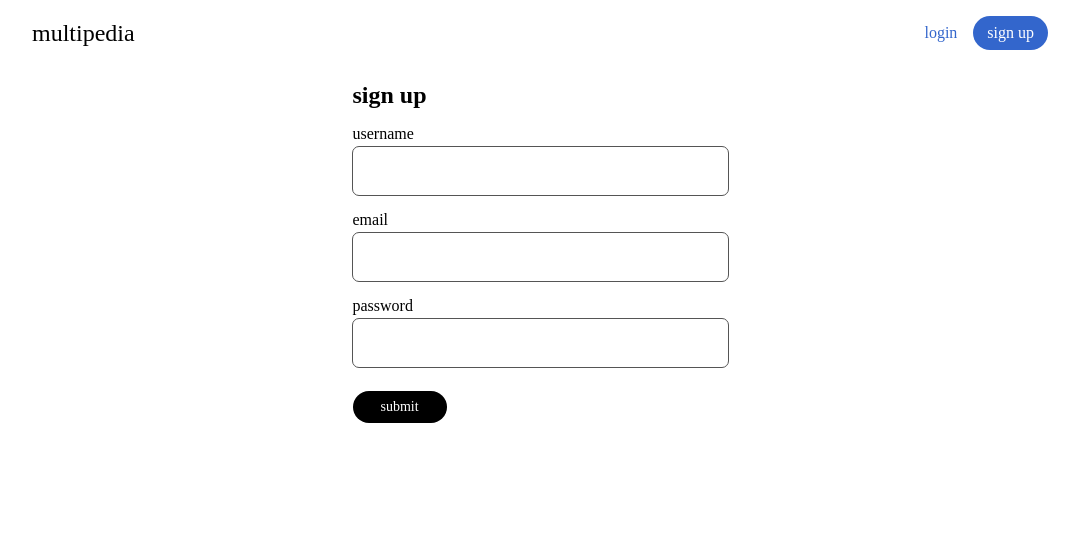
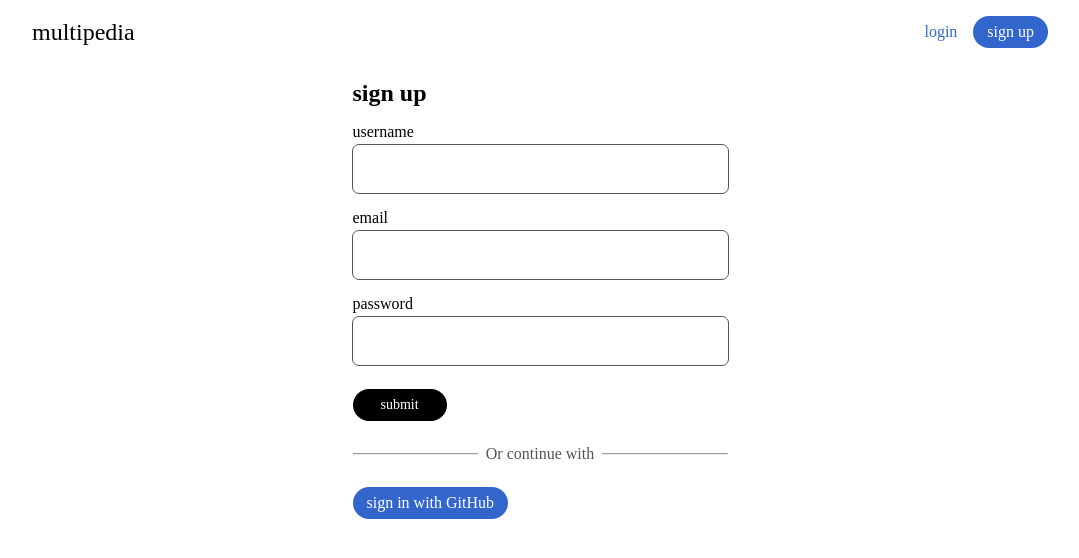
Before and after one commit to sinskiy/multipedia, a React (Vite) app in the folder frontend/: page /sign-up in a window 1280 px wide. Shown: the top 558 px of the page, without its empty margins (100-1179 px from the left). Built offline with nearby package versions, Linux system fonts and the light colour scheme; no server answers.

Commit message:
feat: add github oauth

```diff
--- a/frontend/src/atomics.module.css
+++ b/frontend/src/atomics.module.css
@@ -1,8 +1,14 @@
 .link-button {
+  padding: 0 0.875rem;
+  /* padding: 0.5rem 0.875rem; */
   background-color: var(--link);
   color: var(--background);
-  padding: 0.5rem 0.875rem;
   border-radius: var(--rounding-base);
+
+  height: 2rem;
+  display: flex;
+  align-items: center;
+  width: fit-content;
 }
 
 .centered-section {
--- /dev/null
+++ b/frontend/src/components/oauth.tsx
@@ -0,0 +1,12 @@
+import atomics from "../atomics.module.css";
+
+export default function OAuth() {
+  return (
+    <a
+      href={import.meta.env.VITE_STRAPI_BASE_URL + "/connect/github/callback"}
+      className={atomics["link-button"]}
+    >
+      sign in with GitHub
+    </a>
+  );
+}
--- a/frontend/src/index.css
+++ b/frontend/src/index.css
@@ -23,6 +23,8 @@ body {
   max-width: 1024px;
   margin: 1rem auto;
   padding: 0 0.25rem;
+  background-color: var(--background);
+  color: var(--primary);
 }
 
 h1,
--- a/frontend/src/pages/sign-up.tsx
+++ b/frontend/src/pages/sign-up.tsx
@@ -6,6 +6,8 @@ import { signUpAction } from "../lib/actions/sign-up-action";
 import { Redirect } from "wouter";
 import { useUser } from "../lib/utils/context";
 import { User } from "../context/user-context";
+import OAuth from "../components/oauth";
+import Hr from "../ui/hr";
 
 export default function SignUp() {
   const [result, setResult] = useState<null | Record<string, unknown>>(null);
@@ -34,6 +36,8 @@ export default function SignUp() {
         <InputField id="email" type="email" error={zodErrors?.email} />
         <InputField id="password" type="password" error={zodErrors?.password} />
       </Form>
+      <Hr label="Or continue with" />
+      <OAuth />
     </section>
   );
 }
--- /dev/null
+++ b/frontend/src/ui/hr.module.css
@@ -0,0 +1,19 @@
+.wrapper {
+  position: relative;
+  color: var(--secondary);
+  margin: 1.5rem 0;
+}
+
+.hr {
+  position: absolute;
+  inset: 0;
+  z-index: -1;
+  border-color: inherit;
+}
+
+.label {
+  background-color: var(--background);
+  margin: auto;
+  padding: 0 0.5rem;
+  width: fit-content;
+}
--- /dev/null
+++ b/frontend/src/ui/hr.tsx
@@ -0,0 +1,14 @@
+import classes from "./hr.module.css";
+
+interface HrProps {
+  label: string;
+}
+
+export default function Hr({ label }: HrProps) {
+  return (
+    <div className={classes.wrapper}>
+      <hr className={classes.hr} />
+      <p className={classes.label}>{label}</p>
+    </div>
+  );
+}
```
